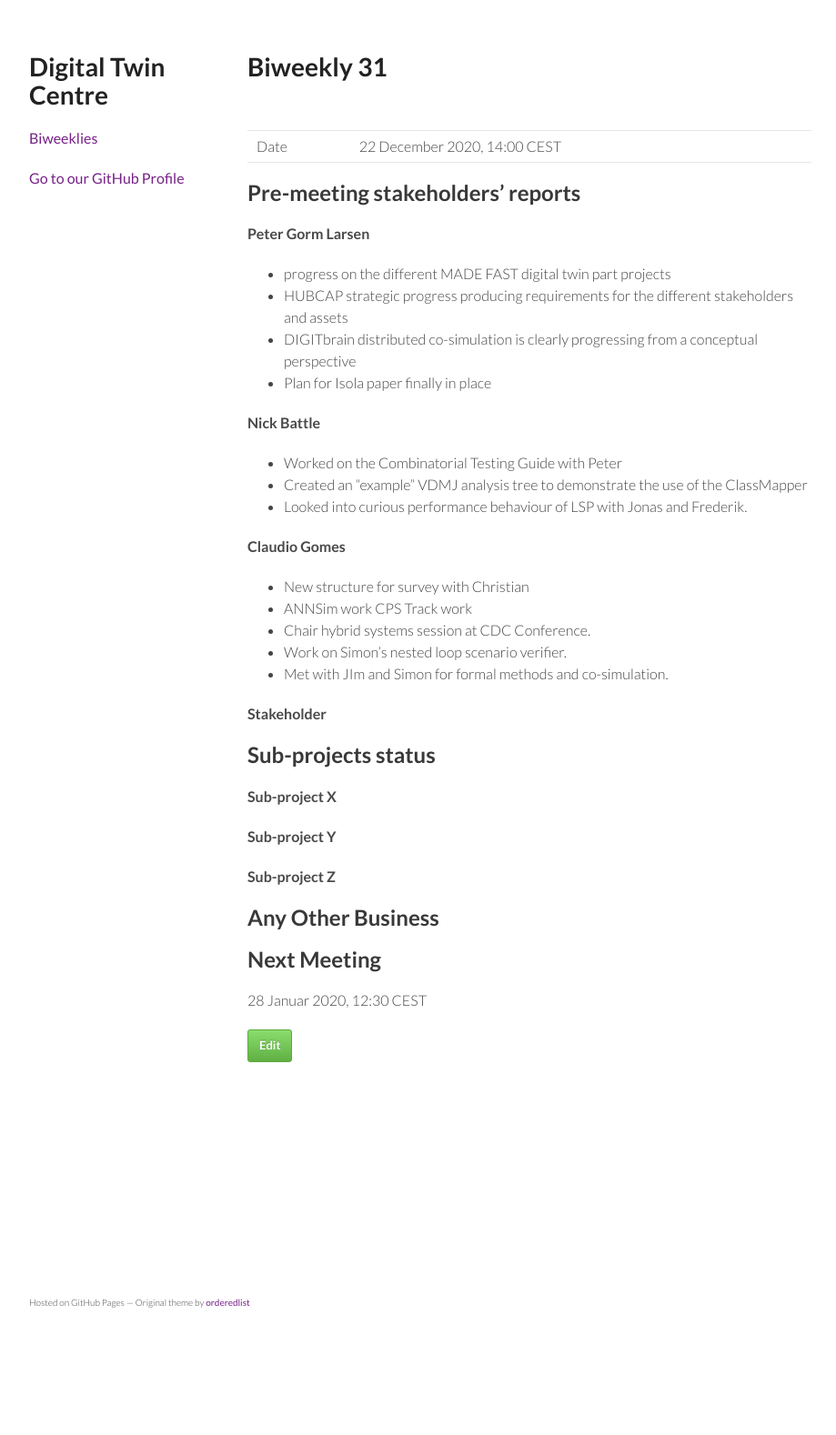
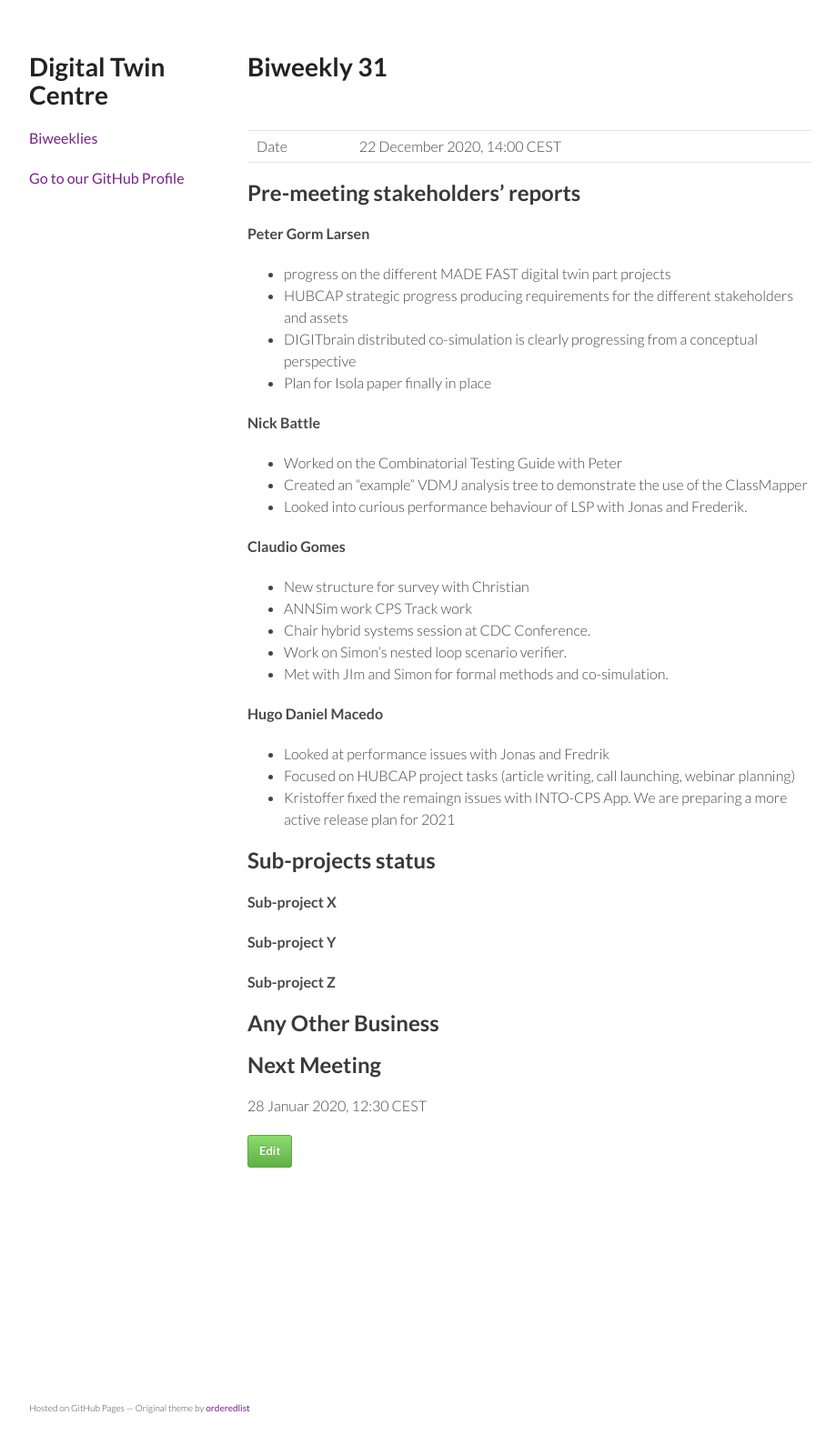
Before and after one commit to digitaltwincentre/digitaltwincentre.github.io, a Jekyll site: the page built from _biweeklies/Biweekly-31.md, in a window 1280 px wide. Shown: the whole page at 91% size, without its empty margins (178-1097 px from the left). Built offline with Jekyll 4.4.1, drawn with Linux system fonts in a browser that asks for light colours; nearby versions of some CDN libraries; before the commit the page ends 1462 px from its top, so only the background shows below that.

Commit message:
Update Biweekly-31.md

```diff
--- a/_biweeklies/Biweekly-31.md
+++ b/_biweeklies/Biweekly-31.md
@@ -38,7 +38,10 @@ date: 22 December 2020, 1400 CEST
 * Work on Simon's nested loop scenario verifier.
 * Met with JIm and Simon for formal methods and co-simulation.
 
-#### Stakeholder
+#### Hugo Daniel Macedo
+* Looked at performance issues with Jonas and Fredrik
+* Focused on HUBCAP project tasks (article writing, call launching, webinar planning)
+* Kristoffer fixed the remaingn issues with INTO-CPS App. We are preparing a more active release plan for 2021
 
 
 ## Sub-projects status
```
